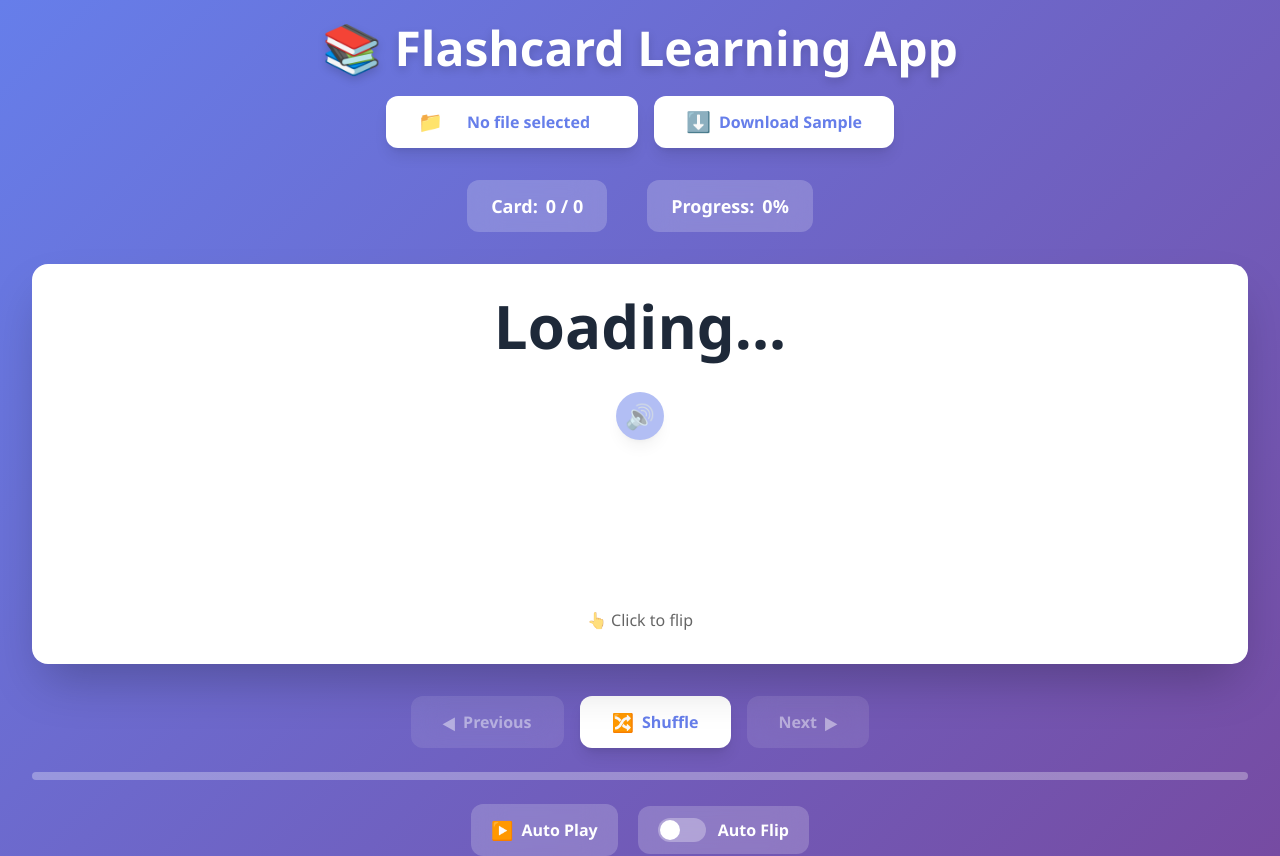
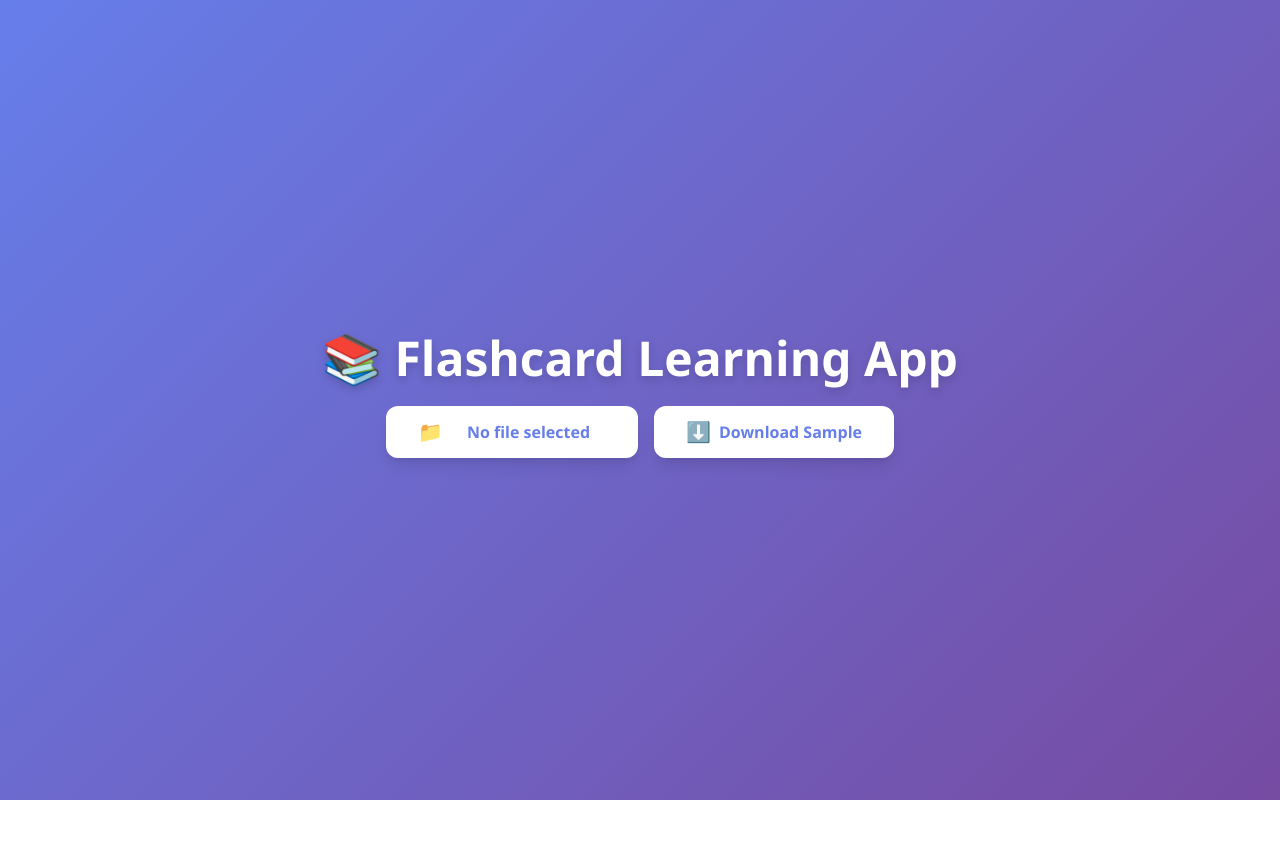
Before and after one commit to vietanhdang/angular-flash-card, an Angular app: page /home in a window 1280 px wide. After the commit the page ends 800 px from the top, so only its background shows below. Built offline with nearby package versions, Linux system fonts and the light colour scheme.

Commit message:
fix: adjust flashcard dimensions and improve layout structure in home component

```diff
--- a/src/app/pages/home/components/flashcard/flashcard.component.html
+++ b/src/app/pages/home/components/flashcard/flashcard.component.html
@@ -1,6 +1,6 @@
 <div class="perspective-1000 mb-6 sm:mb-8">
   <div
-    class="w-full h-[320px] sm:h-[360px] md:h-[400px] cursor-pointer relative transition-transform duration-800 preserve-3d group"
+    class="w-full h-80 sm:h-90 md:h-100 cursor-pointer relative transition-transform duration-800 preserve-3d group"
     id="flashcard"
     (click)="onFlip()"
     [class.rotate-y-180]="isFlipped"
@@ -11,7 +11,7 @@
         class="absolute w-full h-full backface-hidden rounded-2xl shadow-2xl flex flex-col justify-center items-center p-5 sm:p-8 bg-white"
       >
         <h2
-          class="text-4xl sm:text-5xl md:text-6xl text-gray-800 mb-4 sm:mb-6 font-bold text-center break-words"
+          class="text-4xl sm:text-5xl md:text-6xl text-gray-800 mb-4 sm:mb-6 font-bold text-center wrap-break-word"
           id="word"
         >
           {{ card?.word || 'Loading...' }}
--- a/src/app/pages/home/home.component.css
+++ b/src/app/pages/home/home.component.css
@@ -0,0 +1,53 @@
+.header-container {
+  transition: all 0.6s ease-in-out;
+  width: 100%;
+}
+
+.header-container.centered {
+  display: flex;
+  justify-content: center;
+  align-items: center;
+  min-height: 100vh;
+  animation: fadeIn 0.5s ease-in;
+}
+
+.header-container.top {
+  animation: moveToTop 0.6s ease-in-out;
+}
+
+.content-container {
+  animation: fadeInUp 0.6s ease-in-out 0.3s both;
+}
+
+@keyframes fadeIn {
+  from {
+    opacity: 0;
+  }
+  to {
+    opacity: 1;
+  }
+}
+
+@keyframes moveToTop {
+  from {
+    min-height: 100vh;
+    display: flex;
+    justify-content: center;
+    align-items: center;
+  }
+  to {
+    min-height: 0;
+    display: block;
+  }
+}
+
+@keyframes fadeInUp {
+  from {
+    opacity: 0;
+    transform: translateY(20px);
+  }
+  to {
+    opacity: 1;
+    transform: translateY(0);
+  }
+}
--- a/src/app/pages/home/home.component.html
+++ b/src/app/pages/home/home.component.html
@@ -1,10 +1,13 @@
 <!-- TODO: Pass data từ component vào các @Input() -->
+<div class="header-container" [class.centered]="totalCards === 0" [class.top]="totalCards > 0">
   <app-header
     (fileLoaded)="onFileLoaded($event)"
     [testMode]="testMode"
     (testModeChange)="onTestModeChange($event)"
   ></app-header>
+</div>
 
+<div class="max-w-150 m-auto content-container" *ngIf="totalCards > 0">
   <app-stats [currentCard]="currentIndex + 1" [totalCards]="totalCards"></app-stats>
 
   <app-flashcard
@@ -28,6 +31,7 @@
     (onAutoPlay)="handleAutoPlay()"
     (onAutoFlipChangeEvent)="handleAutoFlip($event)"
   ></app-mode-toggle>
+</div>
 
 <!-- Test Mode Section -->
 <!-- TODO: Sử dụng *ngIf để điều khiển hiển thị các component test -->
```
Lines whose indentation alone changed are shown as unchanged.
